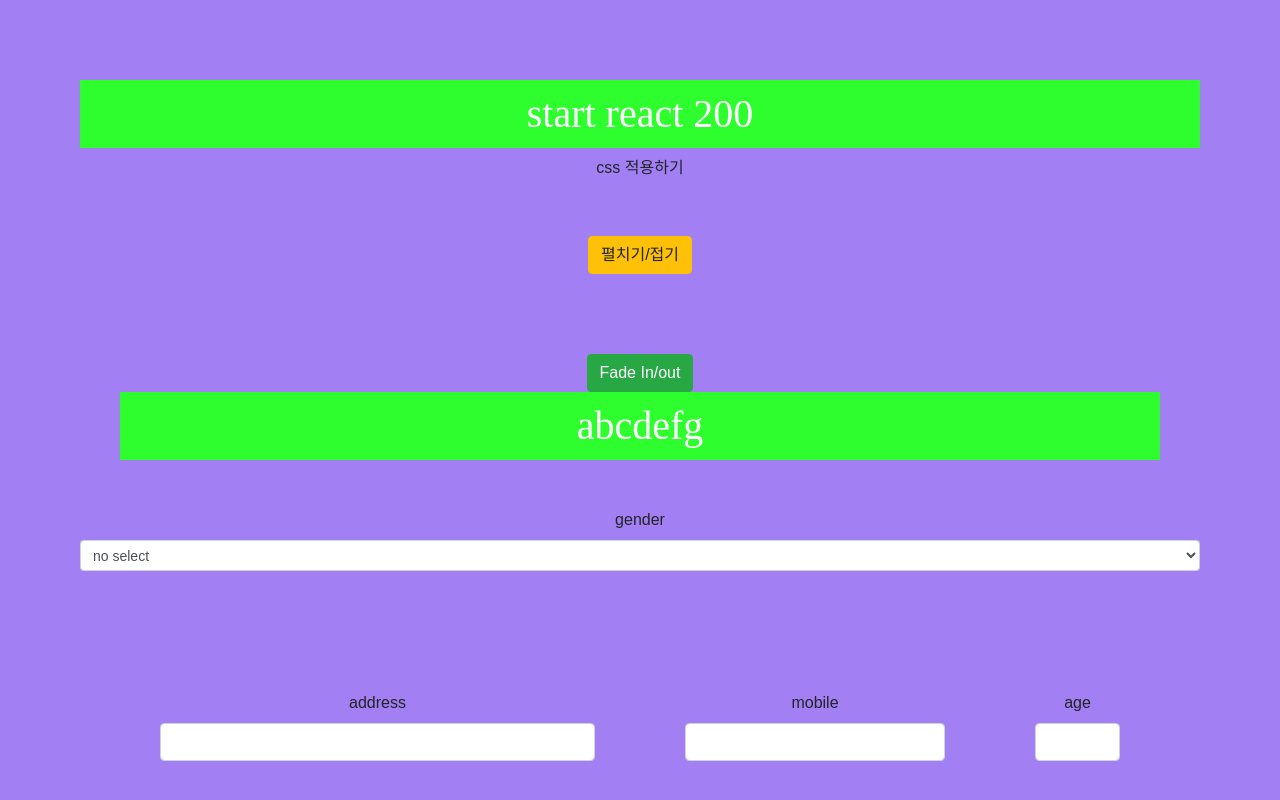
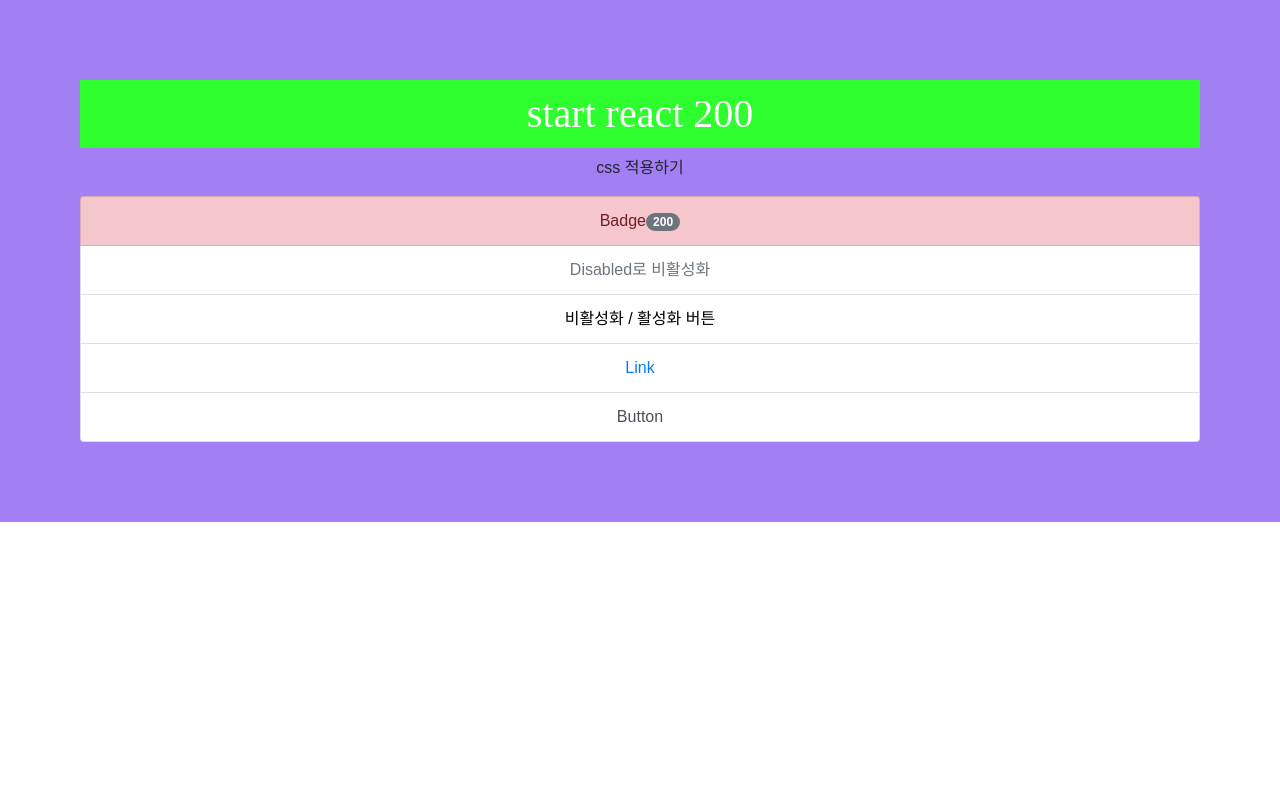
Before and after one commit to unow30/react200, a React (Create React App) app: page / in a window 1280 px wide. Shown: the top 800 px of the page. Built offline with nearby package versions, Linux system fonts and the light colour scheme.

Commit message:
initial commit

```diff
--- a/src/App.js
+++ b/src/App.js
@@ -1,7 +1,8 @@
 import React from "react";
-import ReactstrapCollapse from "./reactstrap/R042_ReactstrapCollapse";
-import ReactstarpFade from "./reactstrap/R043_ReactstarpFade";
-import ReactstrapForm from "./reactstrap/R044_ReactstrapForm";
+// import ReactstrapCollapse from "./reactstrap/R042_ReactstrapCollapse";
+// import ReactstarpFade from "./reactstrap/R043_ReactstarpFade";
+// import ReactstrapForm from "./reactstrap/R044_ReactstrapForm";
+import ListGroup from "./reactstrap/R047_ReactstrapListGroup";
 import "./styles.css";
 import "bootstrap/dist/css/bootstrap.css";
 
@@ -10,9 +11,10 @@ export default function App() {
     <div className="App">
       <h1>start react 200</h1>
       <p>css 적용하기</p>
-      <ReactstrapCollapse />
+      <ListGroup />
+      {/* <ReactstrapCollapse />
       <ReactstarpFade />
-      <ReactstrapForm />
+      <ReactstrapForm /> */}
     </div>
   );
 }
--- /dev/null
+++ b/src/reactstrap/R047_ReactstrapListGroup.js
@@ -0,0 +1,32 @@
+import React, { Component } from "react";
+import { ListGroup, ListGroupItem, Badge } from "reactstrap";
+
+export default class R047_ReactstrapListGroup extends Component {
+  alertFunction = (e) => {
+    return alert("button");
+  };
+
+  render() {
+    return (
+      <>
+        <ListGroup>
+          <ListGroupItem color="danger" className="justify-content-between">
+            Badge<Badge pill>200</Badge>
+          </ListGroupItem>
+          <ListGroupItem disabled tag="a" href="#">
+            Disabled로 비활성화
+          </ListGroupItem>
+          <ListGroupItem tag="button" onClick="#">
+            비활성화 / 활성화 버튼
+          </ListGroupItem>
+          <ListGroupItem tag="a" href="http://example.com">
+            Link
+          </ListGroupItem>
+          <ListGroupItem tag="button" action onClick={this.alertFunction}>
+            Button
+          </ListGroupItem>
+        </ListGroup>
+      </>
+    );
+  }
+}
```
